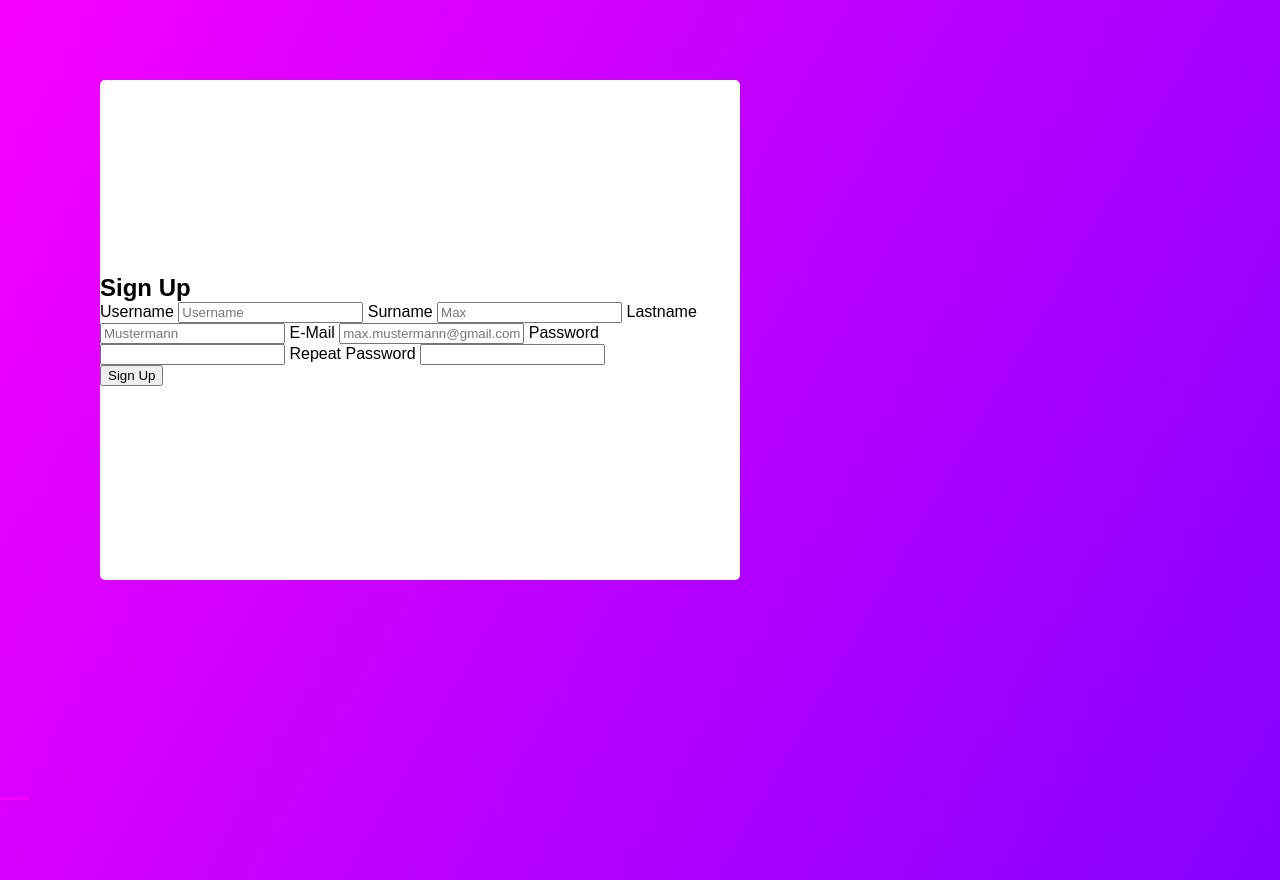
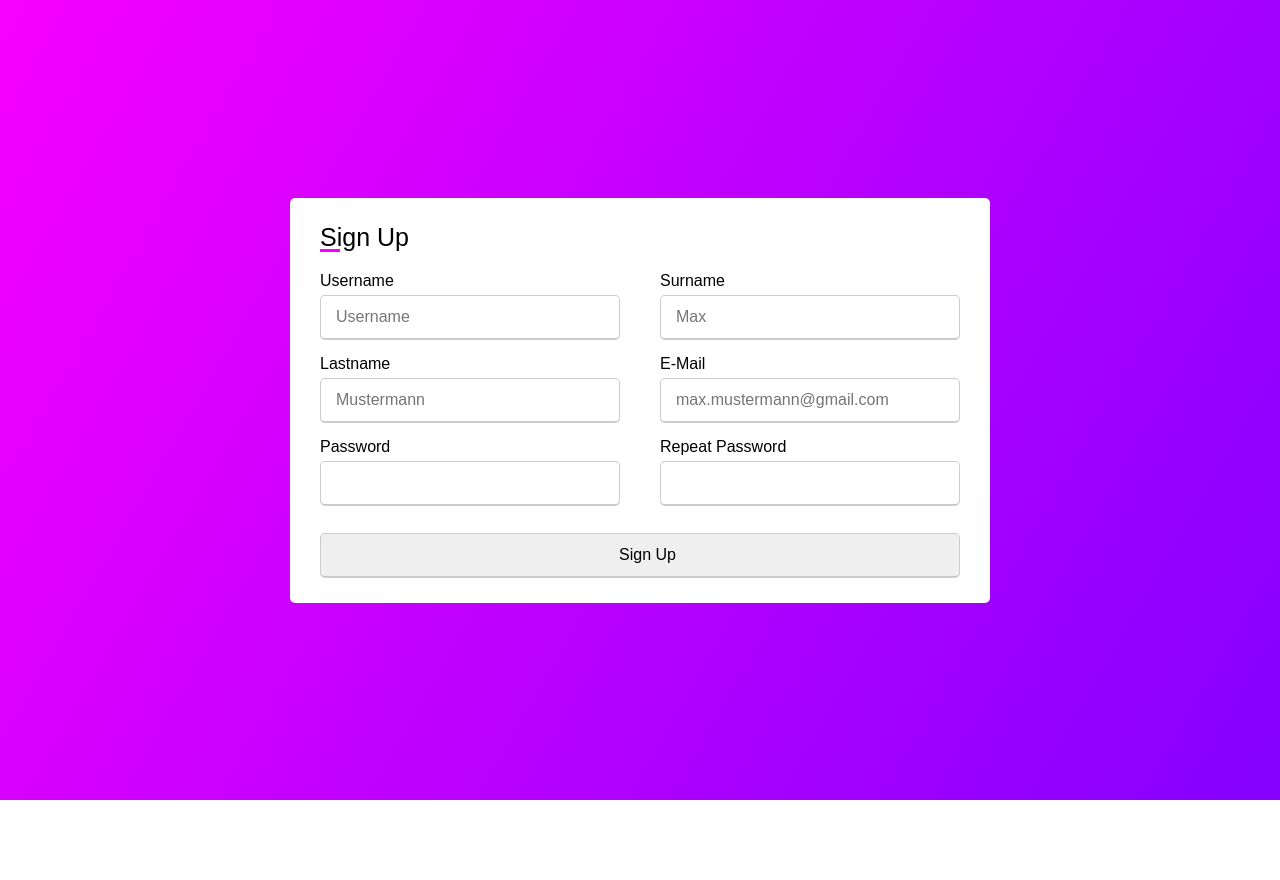
Before and after one commit to negolas69/fitness-coach, a website: page Code/frontend/sites/registration.html in a window 1280 px wide. After the commit the page ends 800 px from the top, so only its background shows below. Drawn offline with Linux system fonts and the light colour scheme.

Commit message:
Anpassung registration

```diff
--- a/Code/frontend/sites/registration.html
+++ b/Code/frontend/sites/registration.html
@@ -7,21 +7,45 @@
     <title>Sign Up Fitness Coach</title>
   </head>
   <body>
-    <div class="registration">
-      <h2 class="title">Sign Up</h2>
-      <div class="user-details">
-        <label for="username">Username</label>
-        <input type="text" placeholder="Username" id="username" />
-        <label for="surname">Surname</label>
-        <input type="text" placeholder="Max" id="surname" />
-        <label for="lastname">Lastname</label>
-        <input type="text" placeholder="Mustermann" id="lastname" />
-        <label for="email">E-Mail</label>
-        <input type="text" placeholder="max.mustermann@gmail.com" id="email" />
-        <label for="password">Password</label>
-        <input type="password" id="password" />
-        <label for="password2">Repeat Password</label>
-        <input type="password" id="password2" />
+    <div class="container">
+      <div class="title">Sign Up</div>
+      <div class="registration">
+        <div class="user-details">
+          <div class="input-box">
+            <label class="details" for="username">Username</label>
+            <input type="text" placeholder="Username" id="username" required />
+          </div>
+          <div class="input-box">
+            <label class="details" for="surname">Surname</label>
+            <input type="text" placeholder="Max" id="surname" required />
+          </div>
+          <div class="input-box">
+            <label class="details" for="lastname">Lastname</label>
+            <input
+              type="text"
+              placeholder="Mustermann"
+              id="lastname"
+              required
+            />
+          </div>
+          <div class="input-box">
+            <label class="details" for="email">E-Mail</label>
+            <input
+              type="text"
+              placeholder="max.mustermann@gmail.com"
+              id="email"
+              required
+            />
+          </div>
+          <div class="input-box">
+            <label class="details" for="password">Password</label>
+            <input type="password" id="password" required />
+          </div>
+          <div class="input-box">
+            <label class="details" for="password2">Repeat Password</label>
+            <input type="password" id="password2" required />
+          </div>
+        </div>
       </div>
       <div class="button">
         <input type="submit" value="Sign Up" id="submit" onClick="signUp()" />
--- a/Code/frontend/styles/registration.css
+++ b/Code/frontend/styles/registration.css
@@ -1,27 +1,67 @@
 * {
-  font-family: sans-serif;
   margin: 0;
+  padding: 0;
+  box-sizing: border-box;
+  font-family: "Poppins", sans-serif;
 }
 body {
+  display: flex;
   height: 100vh;
+  justify-content: center;
+  align-items: center;
+  padding: 10px;
   background: linear-gradient(120deg, #f700ff, #8400ff);
 }
 
-.registration {
-  margin-left: 100px;
-  margin-top: 10vh;
-  height: 500px;
-  width: 50vw;
-  align-content: center;
-  background: white;
+.container {
+  max-width: 700px;
+  width: 100%;
+  background: #fff;
+  padding: 25px 30px;
   border-radius: 5px;
 }
-.registration .title::before {
+.title {
+  font-size: 25px;
+  font-weight: 500;
+  position: relative;
+}
+.container .title::before {
   content: "";
   position: absolute;
   left: 0;
   bottom: 0;
   height: 3px;
-  width: 30px;
+  width: 20px;
   background: #f700ff;
 }
+.user-details {
+  display: flex;
+  flex-wrap: wrap;
+  justify-content: space-between;
+  margin: 20px 0 12px 0;
+}
+.input-box {
+  margin-bottom: 15px;
+  width: calc(100% / 2 - 20px);
+}
+.details {
+  display: block;
+  font-weight: 500;
+  margin-bottom: 5px;
+}
+
+input {
+  height: 45px;
+  width: 100%;
+  outline: none;
+  border-radius: 5px;
+  border: 1px solid #ccc;
+  padding-left: 15px;
+  font-size: 16px;
+  border-bottom-width: 2px;
+  transition: all 0.3s ease;
+}
+.user-details .input-box input:focus,
+.user-details .input-box input:valid {
+  border-color: #8400ff;
+}
```
